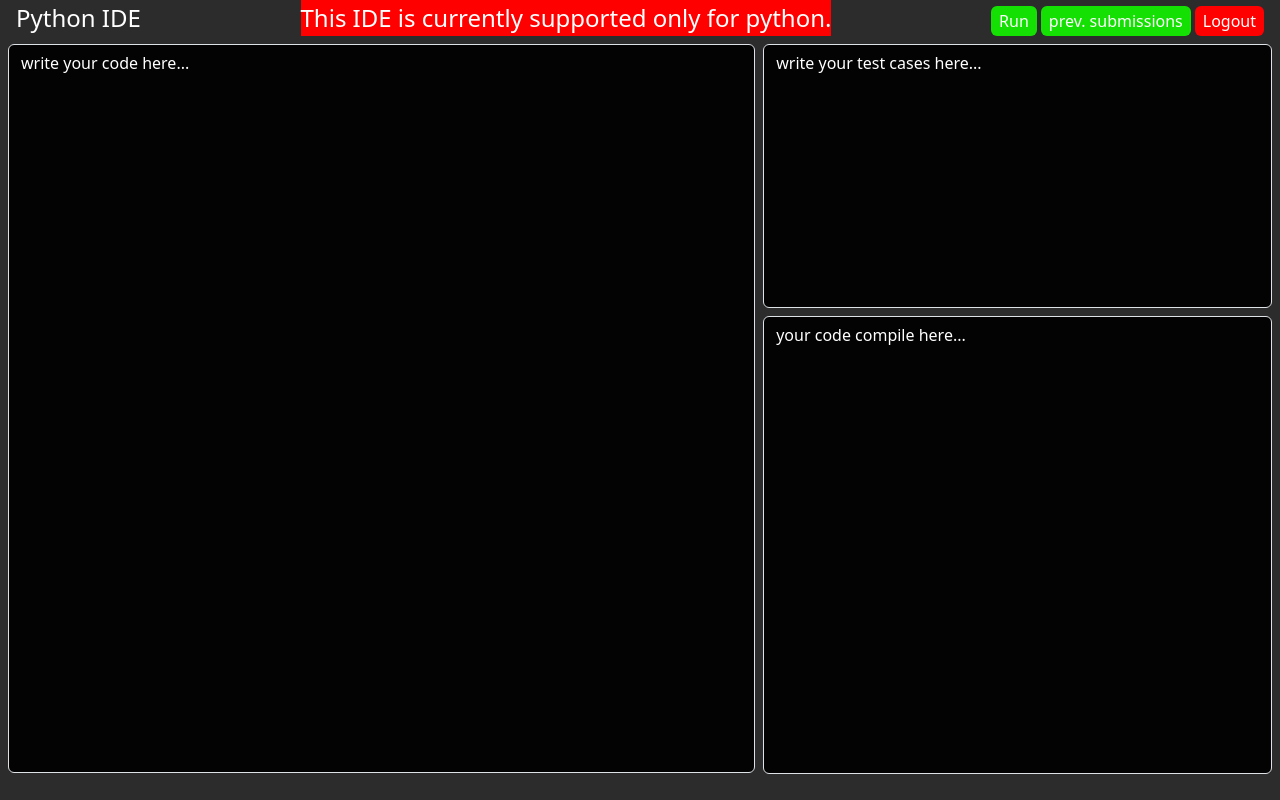
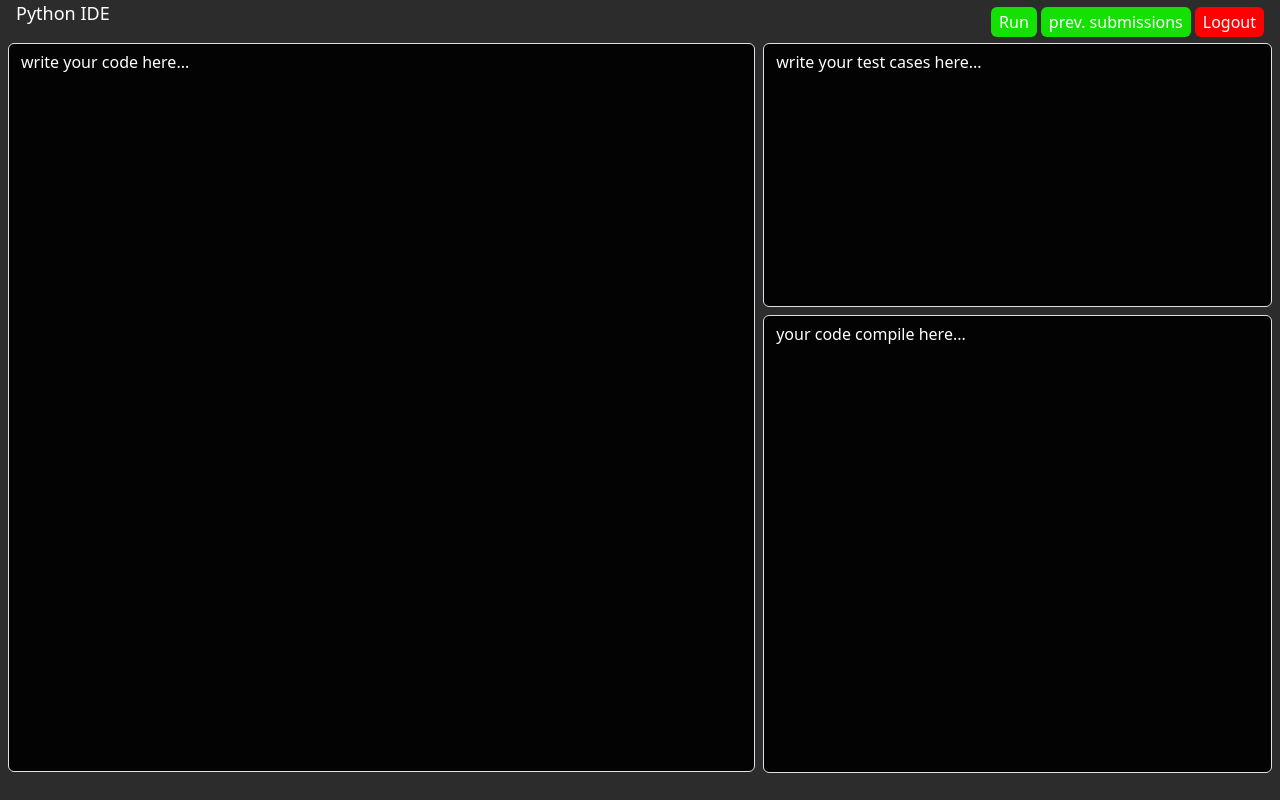
Before and after one commit to AkshatSoni26/Django-React, a React (Create React App) app in the folder frontend/: page / in a window 1280 px wide. Built offline with nearby package versions, Linux system fonts and the light colour scheme; sample sign-in values are in the browser's storage.

Commit message:
add some css.

```diff
--- a/frontend/src/components/code_space/CodeSpace.jsx
+++ b/frontend/src/components/code_space/CodeSpace.jsx
@@ -15,7 +15,6 @@ function CodeSpace() {
     dispatch({ type: reducerContants.CODE, payload: code });
   }
 
-  // Function to extract relevant information and format it
 function formatCodeObjectString(codeObjectString) {
   // Regular expression pattern to extract relevant information
   const pattern = /<code object (.+?) at (.+?), file '(.+?)', line (\d+)>/;
@@ -57,9 +56,11 @@ function formatCodeObjectString(codeObjectString) {
             ?
               submissions?.previous_code?.map((submission, id) => (
                 <div key={id} style={{ color: "white" }}>
-                  <div className="status">{submission.status}</div>
-                  <div className="code">{submission.code}</div>
-                  <div className="compile_code">{formatCodeObjectString(submission.compile_code)}</div>
+                  <div className="status"> status of code:- <span style={{ color: submission.status ==`Executed` ? 'green' : 'red'}}>{submission.status}</span></div>
+                  <div className="code">
+                  {submission.code}
+                  </div>
+                  <div className="compile_code" style={{ color: submission.status ==`Executed` ? 'green' : 'red'}}>{formatCodeObjectString(submission.compile_code)}</div>
                 </div>
               ))
             :
@@ -68,12 +69,6 @@ function formatCodeObjectString(codeObjectString) {
           </div>
         )}
 
-        {/* <LiveMarkdownTextarea
-  placeholder="Enter your comment here."
-  className="row"
-  inputClassName="field column"
-  previewClassName="column comment-preview"
-/> */}
       </div>
     </div>
   );
--- a/frontend/src/components/header/Header.jsx
+++ b/frontend/src/components/header/Header.jsx
@@ -38,27 +38,22 @@ function Header() {
 
     return (
         <div className='w-100 d-flex justify-content-between'>
-            <div className='ms-3'>Python IDE</div>
-            <div style={{ backgroundColor: 'red' }}>This IDE is currently supported only for python.</div>
-
+            <div className='ms-3'>
+                Python IDE
+            </div>
             <div>
-                {/* <button className='me-1' onClick={codeRun} disabled={loading} style={{cursor: loading ? 'progress' : 'pointer'}}>
-            <span className='px-2 py-1 rounded' >
-                editior
-            </span>
-        </button> */}
-                <button className='me-1' onClick={codeRun} disabled={loading} style={{ cursor: loading ? 'progress' : 'pointer' }}>
+                <button className='me-1 mt-2' onClick={codeRun} disabled={loading} style={{ cursor: loading ? 'progress' : 'pointer' }}>
                     <span className='px-2 py-1 rounded' >
                         Run
                     </span>
                 </button>
-                <button className='me-1' onClick={prevSubmissions} disabled={loading} style={{ cursor: loading ? 'progress' : 'pointer' }}>
+                <button className='me-1 mt-2' onClick={prevSubmissions} disabled={loading} style={{ cursor: loading ? 'progress' : 'pointer' }}>
                     <span className='px-2 py-1 rounded' >
                         prev. submissions
                     </span>
                 </button>
 
-                <button className='me-3' onClick={() => {
+                <button className='me-3 mt-2' onClick={() => {
                     localStorage.clear();
                     window.location.reload();
                 }} disabled={loading} style={{ cursor: loading ? 'progress' : 'pointer', }}>
--- a/frontend/src/css/App.css
+++ b/frontend/src/css/App.css
@@ -69,10 +69,14 @@
     --background-color:#2C2C2C;
     --background-color-main:#000000b7;
     --text-color:#fff;
-    --default-font-size: 24px;
+    --default-font-size: 18px;
     --run-button-background-color: #15e003;
 }
 
+label{
+  color: black;
+  font-size: 14px;
+}
 
 body{
     height: 94vh;
@@ -281,7 +285,7 @@ height: 100%;
 .compile_code {
   margin-top: 10px;
   padding: 10px;
-  border: 1px solid #ddd;
+  border: 0px solid #ddd;
   border-radius: 5px;
   background-color: var(--background-color);
   overflow-x: auto; /* Enable horizontal scrolling for long code */
--- a/frontend/src/pages/Login.jsx
+++ b/frontend/src/pages/Login.jsx
@@ -71,7 +71,7 @@ function Login() {
     return (
         <div className='login-container'>
             <div className='login-form'>
-                <div className='m-auto' style={{color:'black'}}>Login</div>
+                <div className='m-auto text-center' style={{color:'black'}}>Login</div>
                 <form onSubmit={handleSubmit}>
                 {error && <div className="error" style={{color:'red', fontSize: '14px'}}>*{error}</div>}
                     <div className='input-group'>
```
